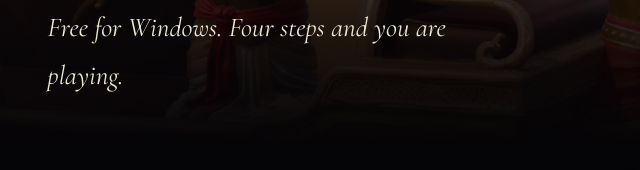
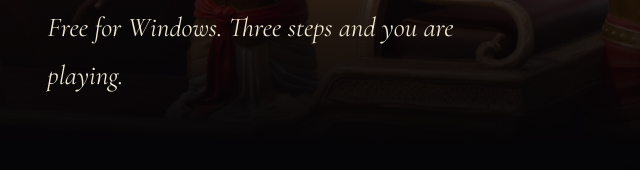
Before and after one commit to KawishG/field-of-blood, a plain HTML site: page download.html in a window 1280 px wide. Shown: the part 379-549 px from the top of the page, 10-650 px from the left. Drawn offline with nearby package versions, Linux system fonts and the light colour scheme.

Commit message:
English text: three steps
Co-Authored-By: Claude Sonnet 5.5 <noreply@anthropic.com>

```diff
--- a/download.html
+++ b/download.html
@@ -27,7 +27,7 @@
 
 <div class="phead" style="--bg:url(assets/img/naga-close.jpg)"><div class="wrap">
  <h1 data-en="Download">Download</h1>
- <p data-en="Free for Windows. Four steps and you are playing.">Gratis voor Windows. In drie stappen speel je.</p>
+ <p data-en="Free for Windows. Three steps and you are playing.">Gratis voor Windows. In drie stappen speel je.</p>
 </div></div>
 <div class="band" style="--c:var(--red)"></div>
 
```
